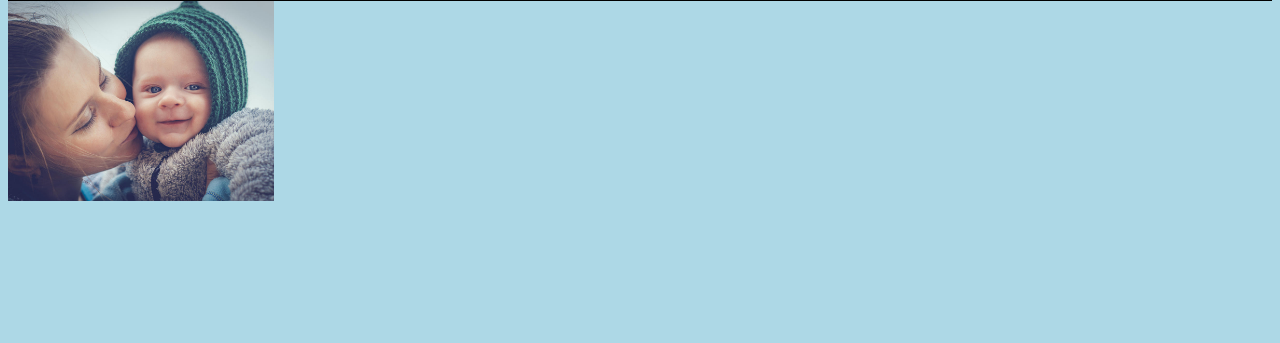
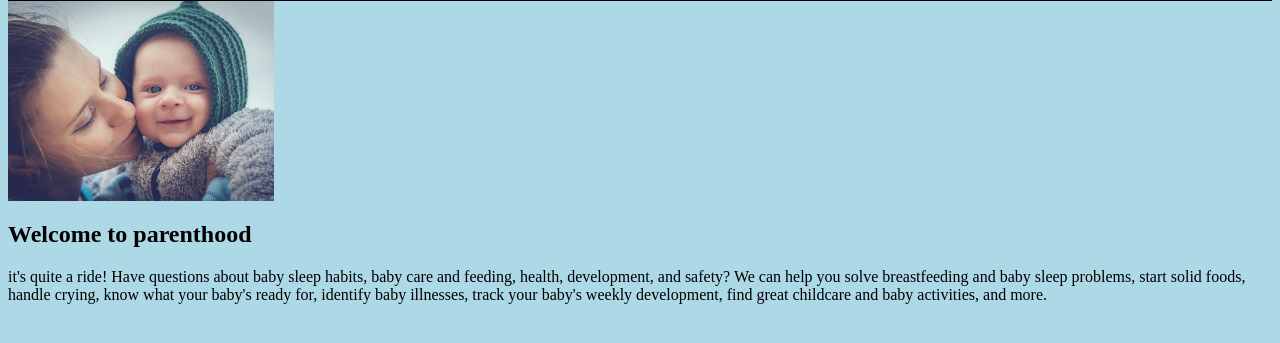
Before and after one commit to khaledhindawi/momycare, a Flask app: page / in a window 1280 px wide. Shown: the part 287-630 px from the top of the page. Run offline with Flask 2, Linux system fonts and the light colour scheme.

Commit message:
update to index

```diff
--- a/templates/index.html
+++ b/templates/index.html
@@ -8,6 +8,12 @@
 			height="200px" width="auto" class="image"></img>
 		</div>
 	</div>
+<h2>Welcome to parenthood</h2>
+
+<div class="introduction">
+	<p>it's quite a ride! Have questions about baby sleep habits, baby care and feeding, health, development, and safety? We can help you solve breastfeeding and baby sleep problems, start solid foods, handle crying, know what your baby's ready for, identify baby illnesses, track your baby's weekly development, find great childcare and baby activities, and more.</p>
+
+
 
 
 
```
